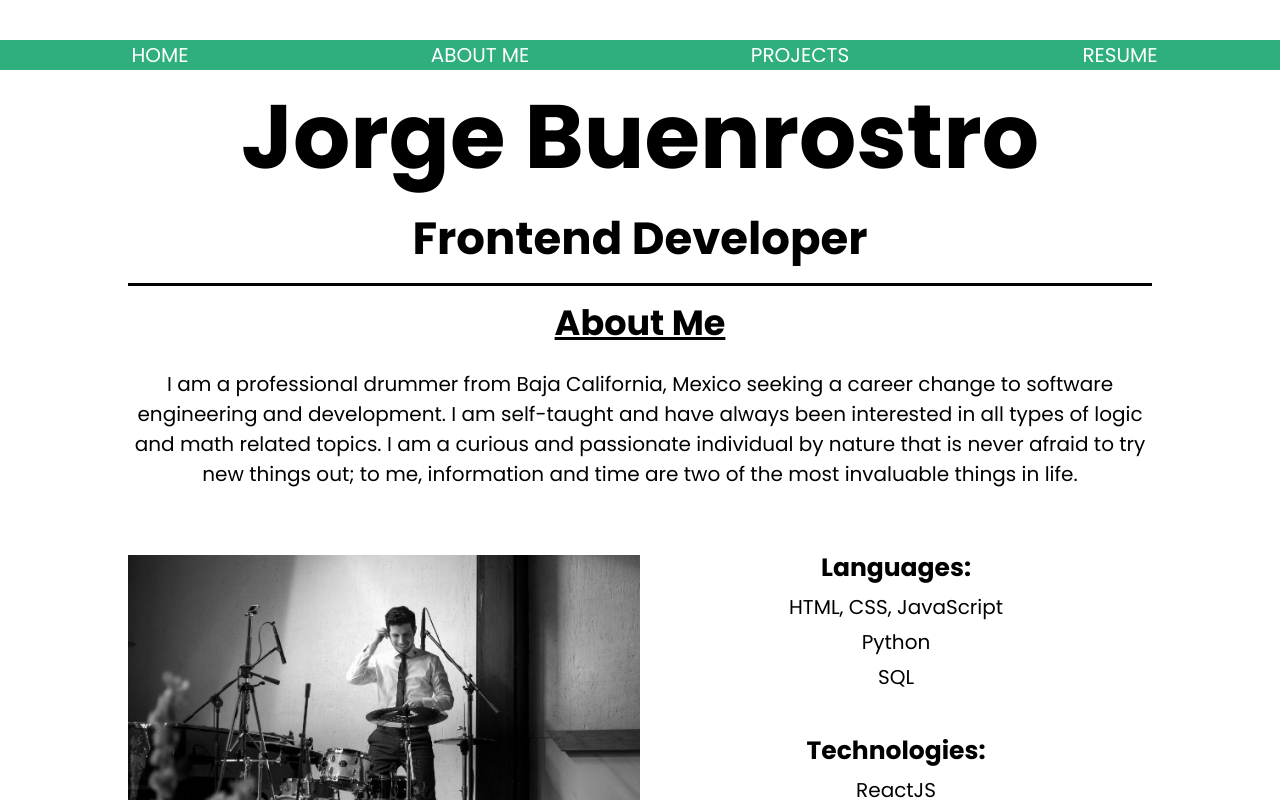
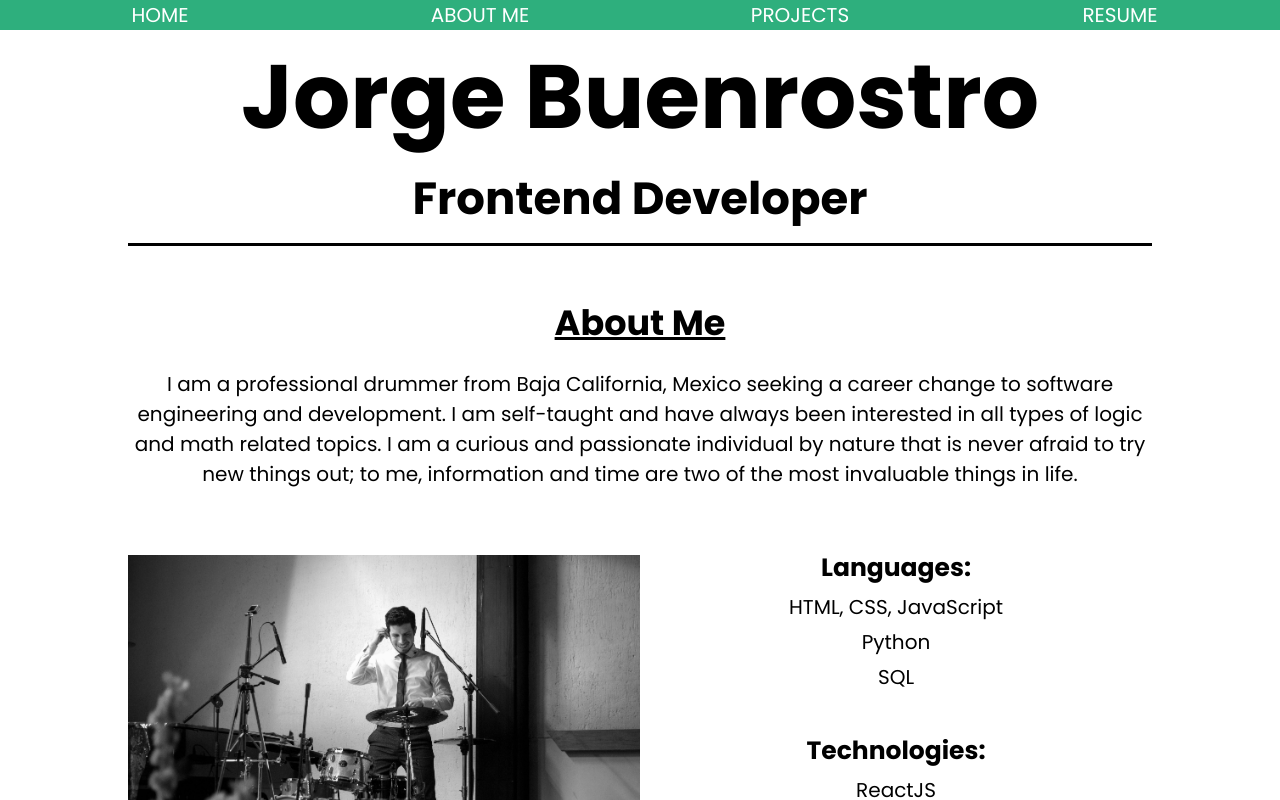
Before and after one commit to jlbmontejano/personal-portfolio, a React (Create React App) app: page / in a window 1280 px wide. Shown: the top 800 px of the page. Built offline with nearby package versions, Linux system fonts and the light colour scheme.

Commit message:
fixed css issues

```diff
--- a/src/App.css
+++ b/src/App.css
@@ -3,7 +3,7 @@
 }
 
 .main-body {
-  margin: 0 auto;
+  margin: 2em auto;
   width: 95%;
 }
 
--- a/src/Components/Navigation-Footer.css
+++ b/src/Components/Navigation-Footer.css
@@ -11,7 +11,6 @@
     z-index: 1;
     color: var(--clr-light);
     grid-template-columns: 1fr 1fr 1fr 1fr;
-    margin-top: 2em;
 }
 
 .footer {
```
